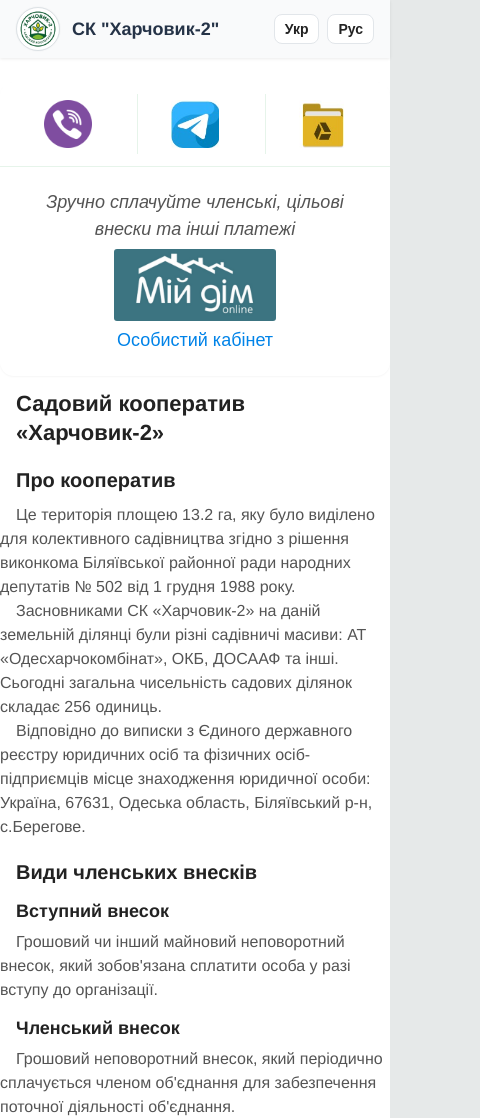
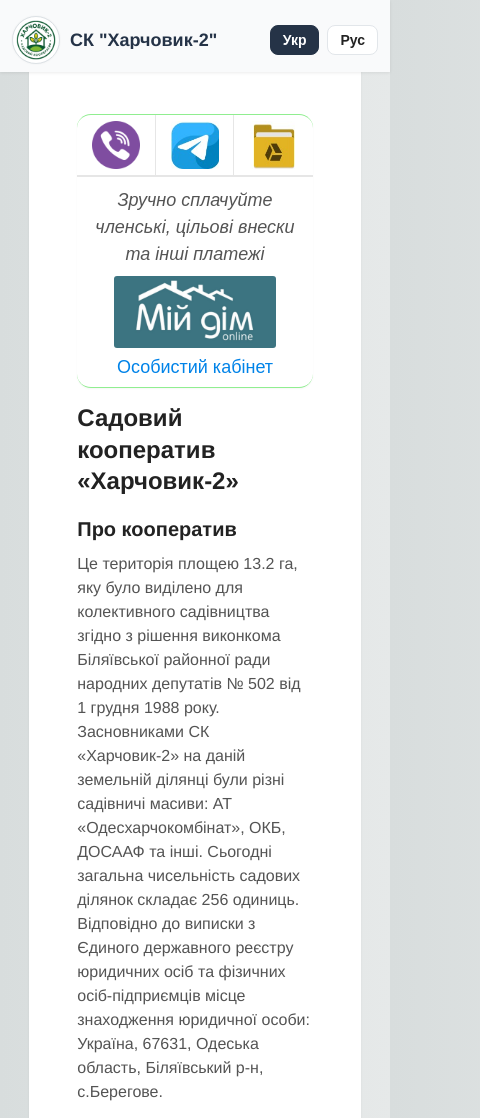
Before and after one commit to alexsis-048/coop, a plain HTML site: page index.html in a window 390 px wide. Shown: the top 1118 px of the page, 480 px wide, since content can reach past the window. Drawn offline with Linux system fonts and the light colour scheme.

Commit message:
Update styles.css

```diff
--- a/styles.css
+++ b/styles.css
@@ -136,66 +136,146 @@ table.bordered td:first-child, table.bordered th:first-child { border-left: 0; }
 table.bordered tr:hover { background: #fbf8e9; transition: .1s ease-in-out; }
 table.bordered td[rowspan] { background: #f4f8fb; }
 
-/* =========================
-   МОБИЛЬНАЯ ВЕРСИЯ
-   — блок ссылок сразу под шапкой,
-   — во всю ширину,
-   — крупный текст
-========================= */
-@media (max-width: 768px) {
-  :root { --header-h: 64px; }
+/* ======= ФИКСИРОВАННЫЙ ХЕДЕР ======= */
+.site-header {
+  position: fixed;
+  top: 0;
+  left: 0;
+  right: 0;
+  height: 72px;
+  background: #f9fafb;
+  box-shadow: 0 1px 3px rgba(0, 0, 0, 0.08);
+  z-index: 1000;
+}
 
-  body {
-    max-width: 100%;
-    padding: 1em 0 2.5em;
-    font-size: 16px; /* крупнее */
-  }
-  .page-content { margin-top: calc(var(--header-h) + 8px); padding: 0; }
+/* Внутренний контейнер — лого/текст слева, языки справа */
+.header-inner {
+  max-width: 1200px;
+  margin: 0 auto;
+  height: 72px;
+  display: flex;
+  align-items: center;
+  justify-content: space-between;
+  padding: 0 16px;
+  gap: 16px;
+  box-sizing: border-box;
+}
 
-  /* Карточка ссылок — первая таблица с классом .links-card */
-  .links-card{
-    width: 100% !important;
-    max-width: 680px;
-    margin: 10px auto 14px;
-    float: none; /* игнорируем align="right" */
-    border-left: 0 !important;
-    border-right: 0 !important;
-    border-radius: 14px !important;
-    overflow: hidden;
-    background: #fff;
-    box-shadow: 0 1px 2px rgba(0,0,0,.04);
+/* Левый блок: лого + название подряд */
+.logo-block {
+  display: flex;
+  align-items: center;
+  gap: 10px;
+  flex-shrink: 1;
+  min-width: 0;
+}
+
+.logo {
+  width: 56px;
+  height: 56px;
+  border-radius: 50%;
+  object-fit: cover;
+  border: 1px solid #dce1e5;
+  background: #fff;
+  box-shadow: 0 0 2px rgba(0, 0, 0, 0.06);
+}
+
+.site-title {
+  font-weight: 800;
+  font-size: 26px;
+  color: #253347;
+  line-height: 1;
+  margin: 0;
+  white-space: nowrap;
+  overflow: hidden;
+  text-overflow: ellipsis;
+}
+
+/* Правый блок с кнопками */
+.lang-switcher {
+  display: flex;
+  align-items: center;
+  gap: 8px;
+}
+
+.lang-switcher button {
+  background: #fff;
+  border: 1px solid #e2e6ea;
+  border-radius: 8px;
+  padding: 8px 14px;
+  font-size: 15px;
+  font-weight: 600;
+  color: #222;
+  cursor: pointer;
+  transition: all 0.2s ease;
+}
+
+.lang-switcher button:hover {
+  background: #f1f3f5;
+}
+
+/* Активная кнопка языка */
+.lang-switcher button.active {
+  background: #253347;
+  color: #fff;
+  border-color: #253347;
+}
+
+/* ======= АДАПТАЦИЯ ДЛЯ МОБИЛЬНЫХ ======= */
+@media (max-width: 640px) {
+  .site-header { height: auto; }
+  .header-inner {
+    flex-direction: row;
+    flex-wrap: wrap;
+    padding: 8px 12px;
+    gap: 8px;
   }
 
-  /* Меняем табличную раскладку на блочную */
-  .links-card, .links-card tbody, .links-card tr, .links-card td { display: block; border: none !important; }
+  /* логотип и название остаются слева */
+  .logo { width: 48px; height: 48px; }
+  .site-title { font-size: 22px; }
 
-  /* Верхняя полоса с 3 иконками — в строку */
-  .links-card tr:first-child { display: flex; gap: 12px; padding: 12px 10px; border-bottom: 1px solid #e6f4ea !important; }
-  .links-card tr:first-child td { flex: 1 1 33.33%; display: flex; align-items: center; justify-content: center; padding: 10px 0; }
-  .links-card tr:first-child td + td { border-left: 1px solid #e6f4ea !important; }
-  .links-card tr:first-child img { width: 56px !important; height: 56px !important; border: 0; margin: 0 auto; }
-
-  /* Низ карточки — подсказка + кнопка в ЛК */
-  .links-card tr:nth-child(2) { padding: 12px 16px 16px; }
-  .links-card tr:nth-child(2) .pay-hint,
-  .links-card tr:nth-child(2) div { text-align: center; font-size: 18px !important; }
-  .links-card tr:nth-child(2) img { height: 72px !important; width: auto !important; border: 0; margin: 6px auto 6px; }
-
-  /* Внутренние поля для основного контента */
-  .page-content h1,
-  .page-content h2,
-  .page-content h3,
-  .page-content p,
-  .page-content span { padding-left: 16px; padding-right: 16px; }
-
-  /* Длинные таблицы — горизонтальный скролл */
-  table.bordered { display: block; overflow-x: auto; -webkit-overflow-scrolling: touch; }
+  /* языковые кнопки — справа, переносятся при необходимости */
+  .lang-switcher {
+    margin-left: auto;
+    flex-wrap: wrap;
+    justify-content: flex-end;
+  }
+  .lang-switcher button {
+    font-size: 14px;
+    padding: 6px 12px;
+  }
 }
 
-/* Очень маленькие экраны */
-@media (max-width: 480px) {
-  :root { --header-h: 58px; }
-  .site-title { font-size: 18px; }
-  .links-card tr:first-child img { width: 48px !important; height: 48px !important; }
-  h1 { font-size: 22px; }
+/* ====== БЛОК С ССЫЛКАМИ ПОД ШАПКОЙ (мобайл) ====== */
+/* используем ваш класс/таблицу .links-card; если его нет — повесьте class="links-card" */
+@media (max-width:768px){
+  .links-card{
+    display:block;width:100% !important;max-width:680px;margin:10px auto 14px;
+    float:none;border-left:0 !important;border-right:0 !important;border-radius:14px !important;
+    overflow:hidden;background:#fff;box-shadow:0 1px 2px rgba(0,0,0,.04)
+  }
+  /* превращаем верхнюю строку в ряд и добавляем разделители */
+  .links-card tbody{display:block}
+  .links-card tr:first-child{display:flex;gap:0;border-bottom:1px solid #e6e6e6 !important}
+  .links-card tr:first-child td{
+    flex:1 1 33.33%;display:flex;align-items:center;justify-content:center;
+    padding:12px 0;border:0 !important;position:relative
+  }
+  .links-card tr:first-child td:not(:last-child){
+    border-right:1px solid #e6e6e6 !important; /* вертикальные разделители между иконками */
+  }
+  .links-card tr:first-child img{width:56px !important;height:56px !important;margin:0;border:0}
+
+  /* низ карточки — одна ячейка; рисуем верхнюю линию и выравниваем контент */
+  .links-card tr:nth-child(2){display:block;border-top:1px solid #e6e6e6 !important}
+  .links-card tr:nth-child(2) td{display:block;padding:12px 16px;border:0 !important}
+  .links-card tr:nth-child(2) img{height:72px !important;width:auto !important;margin:8px auto 6px;border:0}
+  .links-card tr:nth-child(2) div{font-size:18px !important;text-align:center}
 }
+
+/* ещё компактнее — очень маленькие экраны */
+@media (max-width:480px){
+  .site-title{font-size:18px}
+  .links-card tr:first-child img{width:48px !important;height:48px !important}
+}
```
